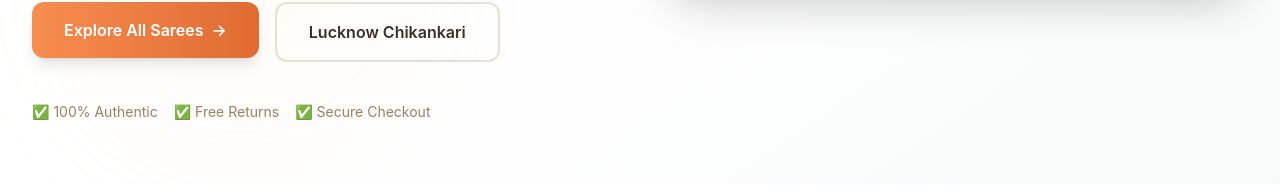
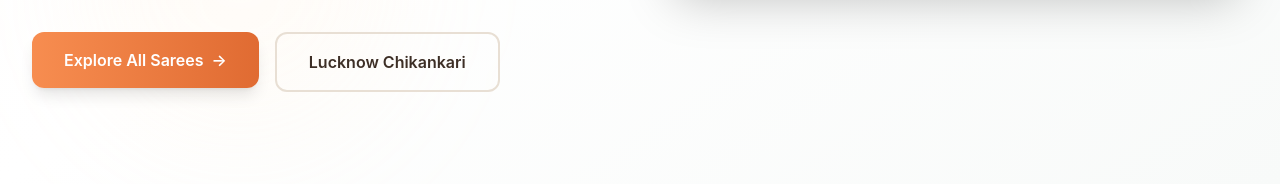
Before and after one commit to nilabhsubramaniam/Tantuka, a Next.js app in the folder frontend/: page / in a window 1280 px wide. Shown: the part 760-952 px from the top of the page. Built offline with nearby package versions, Linux system fonts and the light colour scheme.

Commit message:
refactor: Remove trust badges from hero section
Removed ' 100% Authentic', ' Free Returns', ' Secure Checkout' badges from landing page hero for cleaner design

```diff
--- a/frontend/pages/index.js
+++ b/frontend/pages/index.js
@@ -137,18 +137,6 @@ function SareeHero() {
                                     Lucknow Chikankari
                                 </motion.button>
                             </Link>
-                        </motion.div>
-
-                        {/* Trust Badges */}
-                        <motion.div
-                            initial={{ opacity: 0, y: 20 }}
-                            animate={{ opacity: 1, y: 0 }}
-                            transition={{ delay: 0.6 }}
-                            className="flex gap-4 mt-10 text-sm text-primary-600"
-                        >
-                            <span>✅ 100% Authentic</span>
-                            <span>✅ Free Returns</span>
-                            <span>✅ Secure Checkout</span>
                         </motion.div>
                     </motion.div>
 
```
